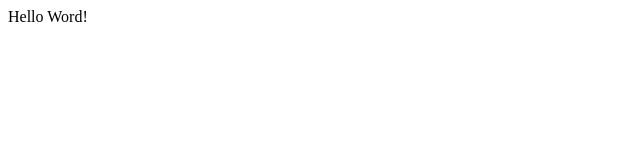
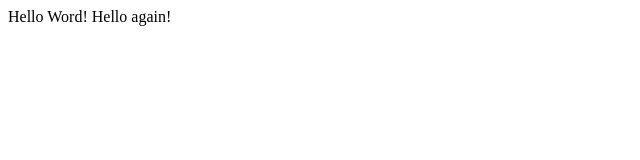
Before and after one commit to haolan007/test0, a plain HTML site: page hello.html in a window 1280 px wide. Shown: the whole page, without its empty margins (0-640 px from the left). Drawn offline with Linux system fonts and the light colour scheme.

Commit message:
Update hello.html

```diff
--- a/hello.html
+++ b/hello.html
@@ -4,6 +4,6 @@
     <title>My WebPage!</title>
   </head>
   <body>
-    Hello Word!
+    Hello Word! Hello again!
   </body>
 </html>
```
